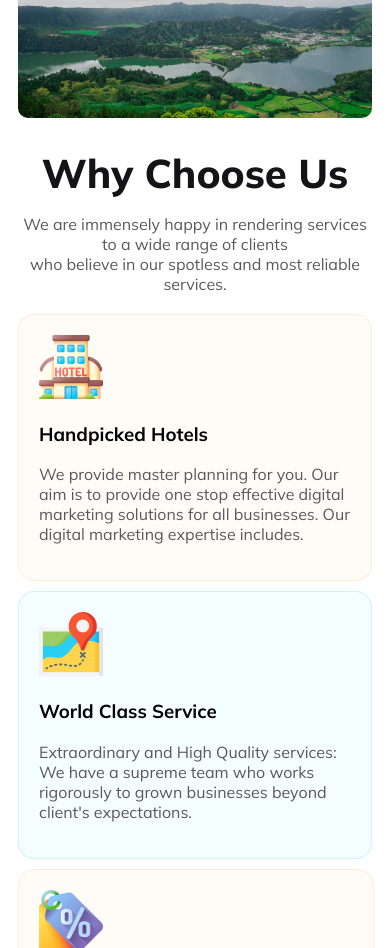
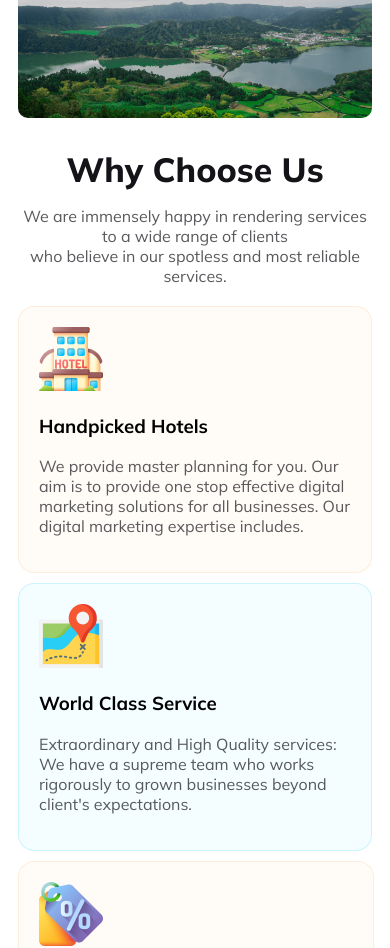
Before and after one commit to rahmanislam05/tarvel-zone-website, a plain HTML site: page index.html in a window 390 px wide. Shown: the part 3256-4204 px from the top of the page. Drawn offline with Linux system fonts and the light colour scheme.

Commit message:
font size resize

```diff
--- a/styles/responsive.css
+++ b/styles/responsive.css
@@ -30,6 +30,9 @@
     .choose,
     .destination-content {
         margin-top: 30px;
+    }
+    .choose-title h4{
+        font-size: 2.10rem;
     }
     .destination-content h3 {
         font-size: 1.50rem;
--- a/styles/style.css
+++ b/styles/style.css
@@ -198,7 +198,7 @@ select {
 
 .choose-title h4 {
     color: #131318;
-    font-size: 40px;
+    font-size: 2.25rem;
     font-weight: 800;
     margin: 0;
 }
```
